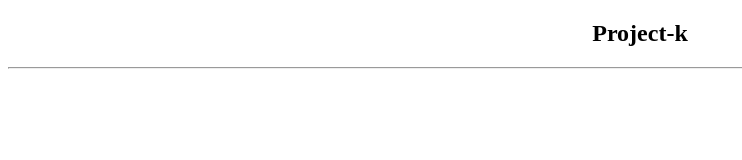
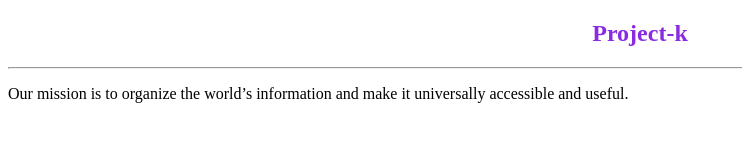
Before and after one commit to GaneshG1T/Global, a plain HTML site: page index.html in a window 1280 px wide. Shown: the whole page, without its empty margins (0-742 px from the left). Drawn offline with Linux system fonts and the light colour scheme.

Commit message:
Project1 comitted

```diff
--- a/index.html
+++ b/index.html
@@ -15,9 +15,10 @@
     <body>
 
         <center>
-            <h2>Project-k</h2>
+            <h2 style="color: blueviolet;">Project-k</h2>
         </center>
         <hr>
+        <p>Our mission is to organize the world’s information and make it universally accessible and useful.</p>
         <script src="" async defer></script>
     </body>
 </html>
```
